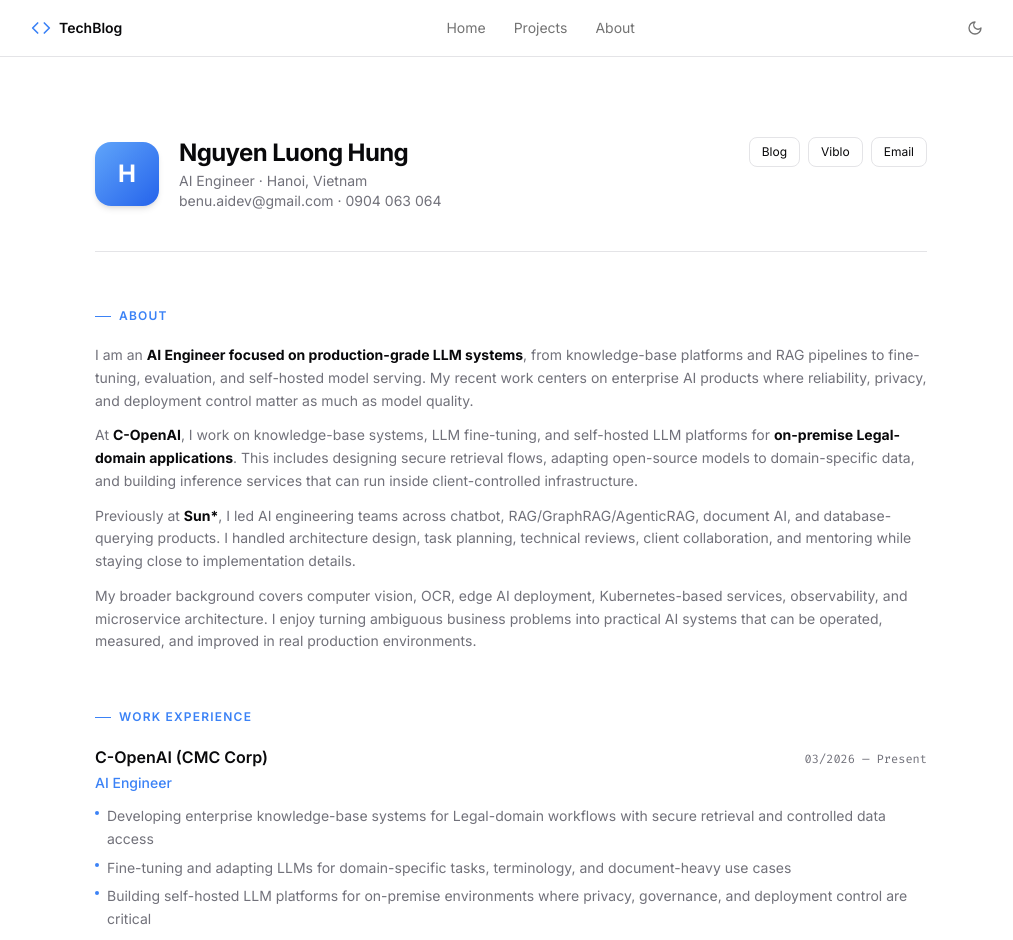
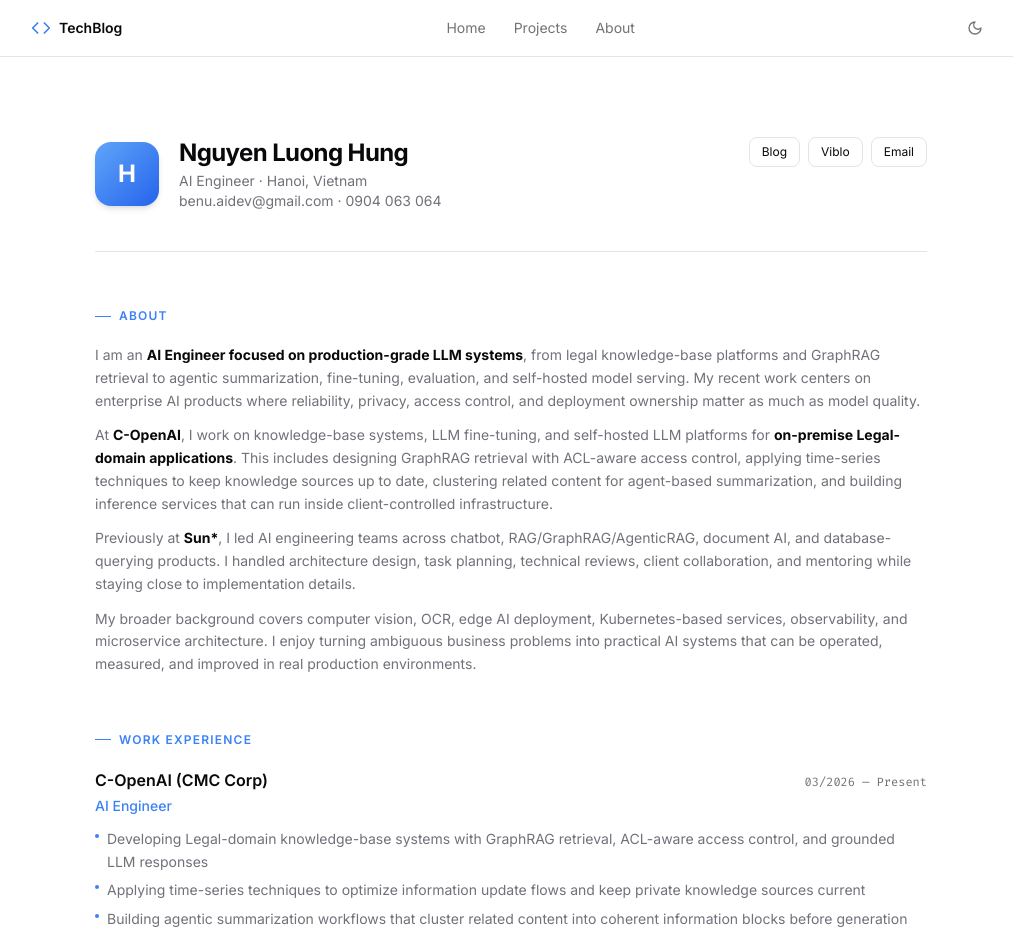
Before and after one commit to ngluonghungg2611/blogs, a Next.js app: page /about in a window 1280 px wide. Shown: the top 940 px of the page, without its empty margins (129-1142 px from the left). Built offline with nearby package versions, Linux system fonts and the light colour scheme; no server answers.

Commit message:
add-on-exp-key

```diff
--- a/src/app/about/page.tsx
+++ b/src/app/about/page.tsx
@@ -134,15 +134,16 @@
         <div className="space-y-3 text-sm text-muted-foreground leading-relaxed">
           <p>
             I am an <strong className="text-foreground">AI Engineer focused on production-grade LLM systems</strong>, from
-            knowledge-base platforms and RAG pipelines to fine-tuning, evaluation, and self-hosted model serving. My recent
-            work centers on enterprise AI products where reliability, privacy, and deployment control matter as much as model
-            quality.
+            legal knowledge-base platforms and GraphRAG retrieval to agentic summarization, fine-tuning, evaluation, and
+            self-hosted model serving. My recent work centers on enterprise AI products where reliability, privacy, access
+            control, and deployment ownership matter as much as model quality.
           </p>
           <p>
             At <strong className="text-foreground">C-OpenAI</strong>, I work on knowledge-base systems, LLM fine-tuning, and
             self-hosted LLM platforms for <strong className="text-foreground">on-premise Legal-domain applications</strong>.
-            This includes designing secure retrieval flows, adapting open-source models to domain-specific data, and building
-            inference services that can run inside client-controlled infrastructure.
+            This includes designing GraphRAG retrieval with ACL-aware access control, applying time-series techniques to keep
+            knowledge sources up to date, clustering related content for agent-based summarization, and building inference
+            services that can run inside client-controlled infrastructure.
           </p>
           <p>
             Previously at <strong className="text-foreground">Sun*</strong>, I led AI engineering teams across chatbot,
@@ -170,14 +171,14 @@
             </div>
             <p className="text-sm font-medium text-blue-500 dark:text-blue-400 mb-3">AI Engineer</p>
             <BulletList items={[
-              'Developing enterprise knowledge-base systems for Legal-domain workflows with secure retrieval and controlled data access',
-              'Fine-tuning and adapting LLMs for domain-specific tasks, terminology, and document-heavy use cases',
-              'Building self-hosted LLM platforms for on-premise environments where privacy, governance, and deployment control are critical',
-              'Designing RAG pipelines, model-serving flows, and evaluation processes for production-grade LLM applications',
-              'Collaborating on system architecture for legal AI products that combine retrieval, generation, and document understanding',
+              'Developing Legal-domain knowledge-base systems with GraphRAG retrieval, ACL-aware access control, and grounded LLM responses',
+              'Applying time-series techniques to optimize information update flows and keep private knowledge sources current',
+              'Building agentic summarization workflows that cluster related content into coherent information blocks before generation',
+              'Fine-tuning and adapting LLMs for domain-specific terminology, summarization behavior, and document-heavy use cases',
+              'Integrating self-hosted LLM serving for on-premise environments where privacy, governance, and deployment control are critical',
             ]} />
             <div className="mt-3 flex flex-wrap gap-1.5">
-              {['Knowledge Base', 'RAG', 'Fine-tuning', 'Self-hosted LLM', 'On-premise', 'Legal AI', 'LLM Serving', 'Model Evaluation'].map((t) => (
+              {['Knowledge Base', 'GraphRAG', 'ACL', 'Time Series', 'Agent Summarization', 'Fine-tuning', 'Self-hosted LLM', 'On-premise', 'Legal AI', 'LLM Serving'].map((t) => (
                 <span key={t} className="text-xs px-2 py-0.5 rounded bg-blue-50 dark:bg-blue-900/30 text-blue-600 dark:text-blue-300 border border-blue-200 dark:border-blue-800">
                   {t}
                 </span>
```
